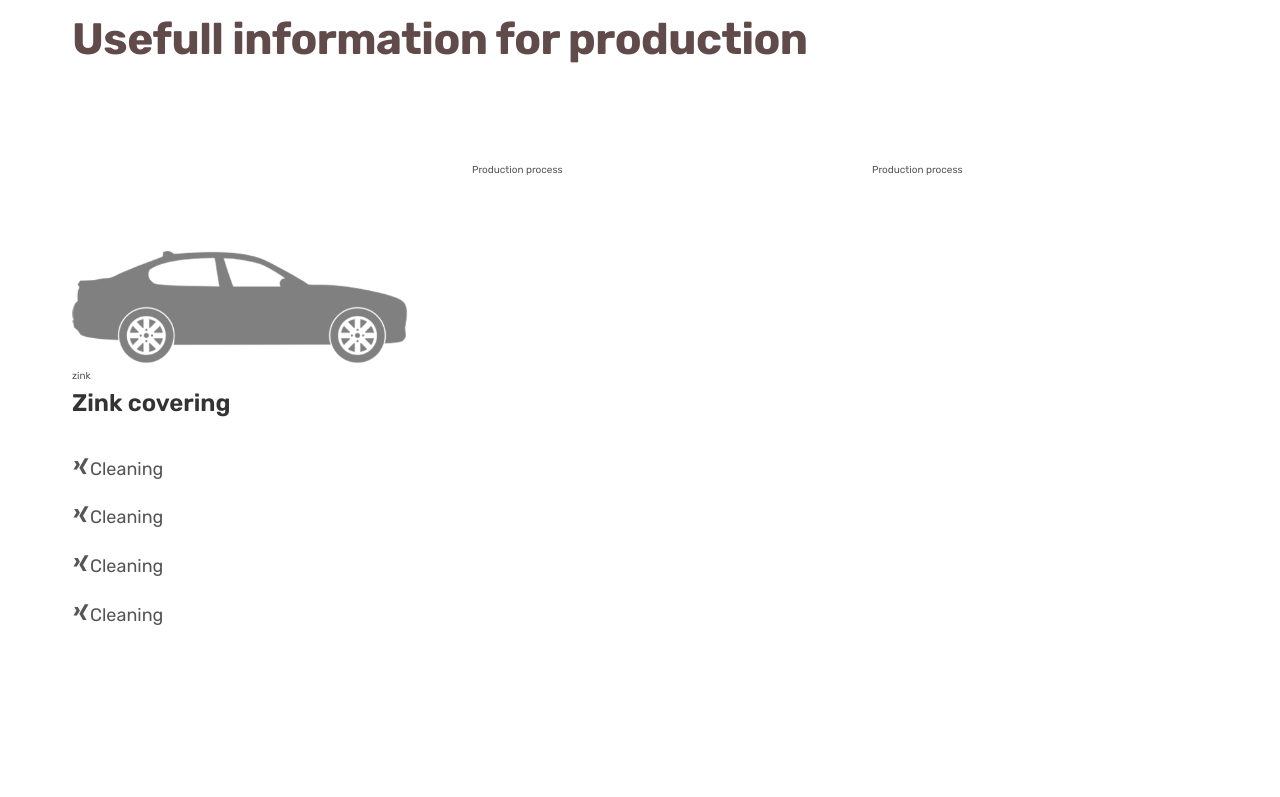
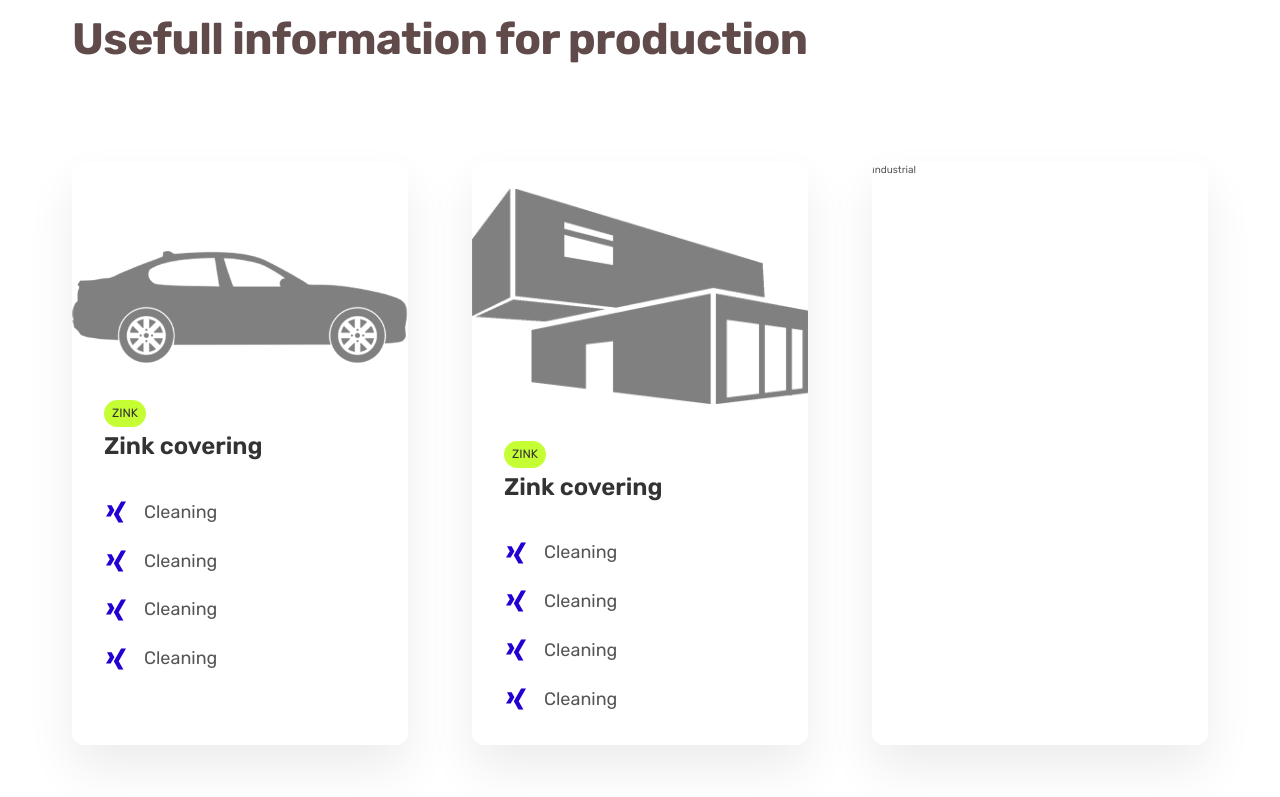
Before and after one commit to maksymmukanovskyi/powder_coating_project, a website built with webpack: page index.html in a window 1280 px wide. Shown: the part 3570-4367 px from the top of the page. Before the commit the page ends 4296 px from the top, so only its background shows below. Built offline with nearby package versions, Linux system fonts and the light colour scheme.

Commit message:
added cards section

```diff
--- a/index.html
+++ b/index.html
@@ -192,33 +192,74 @@
           <span class="subheading">Info</span>
           <h2 class="heading-secondary">Usefull information for production</h2>
         </div>
+
         <div class="containerSecond grid grid--3-cols">
+
+
+
           <div class="info">
             <img
               src="./src/img/automotive.png"
               class="automotive-img"
               alt="automotive"
             />
-            <span class="tag">zink</span>
+            <div class="info-content">
+              <span class="tag tag--automotive ">zink</span>
+              <p class="production-title">Zink covering</p>
+              <ul class="prod-attributes">
+                <li class="prod-attribute">
+                  <ion-icon class="service-icon" name="logo-xing"></ion-icon
+                  ><span>Cleaning</span>
+                </li>
+                <li class="prod-attribute">
+                  <ion-icon class="service-icon" name="logo-xing"></ion-icon
+                  ><span>Cleaning</span>
+                </li>
+                <li class="prod-attribute">
+                  <ion-icon class="service-icon" name="logo-xing"></ion-icon
+                  ><span>Cleaning</span>
+                </li>
+                <li class="prod-attribute">
+                  <ion-icon class="service-icon" name="logo-xing"></ion-icon
+                  ><span>Cleaning</span>
+                </li>
+              </ul>
+            </div>
+          </div>
+
+
+
+          <div class="info">   <img
+            src="./src/img/architectural.png"
+            class="automotive-img"
+            alt="architectural"
+          />
+          <div class="info-content">
+            <span class="tag tag--automotive ">zink</span>
             <p class="production-title">Zink covering</p>
             <ul class="prod-attributes">
               <li class="prod-attribute">
-                <ion-icon name="logo-xing"></ion-icon><span>Cleaning</span>
+                <ion-icon class="service-icon" name="logo-xing"></ion-icon
+                ><span>Cleaning</span>
               </li>
               <li class="prod-attribute">
-                <ion-icon name="logo-xing"></ion-icon><span>Cleaning</span>
+                <ion-icon class="service-icon" name="logo-xing"></ion-icon
+                ><span>Cleaning</span>
               </li>
               <li class="prod-attribute">
-                <ion-icon name="logo-xing"></ion-icon><span>Cleaning</span>
+                <ion-icon class="service-icon" name="logo-xing"></ion-icon
+                ><span>Cleaning</span>
               </li>
               <li class="prod-attribute">
-                <ion-icon name="logo-xing"></ion-icon><span>Cleaning</span>
+                <ion-icon class="service-icon" name="logo-xing"></ion-icon
+                ><span>Cleaning</span>
               </li>
             </ul>
           </div>
-          <div class="info">Production process</div>
-          <div class="info">Production process</div>
         </div>
+
+        <div class="info">Industrial</div>
+
       </section>
     </main>
   </body>
--- a/src/css/_card.css
+++ b/src/css/_card.css
@@ -1,3 +1,12 @@
+.info {
+  box-shadow: 0 2.4rem 4.8rem rgba(0, 0, 0, 0.075);
+  border-radius: 12px;
+  overflow: hidden;
+}
+
+.info-content {
+  padding: 3.2rem;
+}
 .automotive-img {
   width: 100%;
   filter: brightness(1%);
@@ -23,4 +32,32 @@
 
 .prod-attribute {
   font-size: 1.8rem;
+  display: flex;
+  align-items: center;
+  gap: 1.6rem;
 }
+
+.service-icon {
+  height: 2.4rem;
+  width: 2.4rem;
+  color: rgb(32, 0, 211);
+}
+.tag {
+  display: inline-block;
+  padding: 0.4rem 0.8rem;
+  font-size: 1.2rem;
+  text-transform: uppercase;
+  color: #333;
+  border-radius: 100px;
+}
+.tag--industrial {
+  background-color: rgb(129, 255, 51);
+}
+
+.tag--automotive {
+  background-color: rgb(197, 255, 51);
+}
+
+.tag--architectural {
+  background-color: rgb(255, 187, 51);
+}
```
Also changed, not shown: src/img/logo-icon.png, src/img/main-logo.png, 4 other files.
